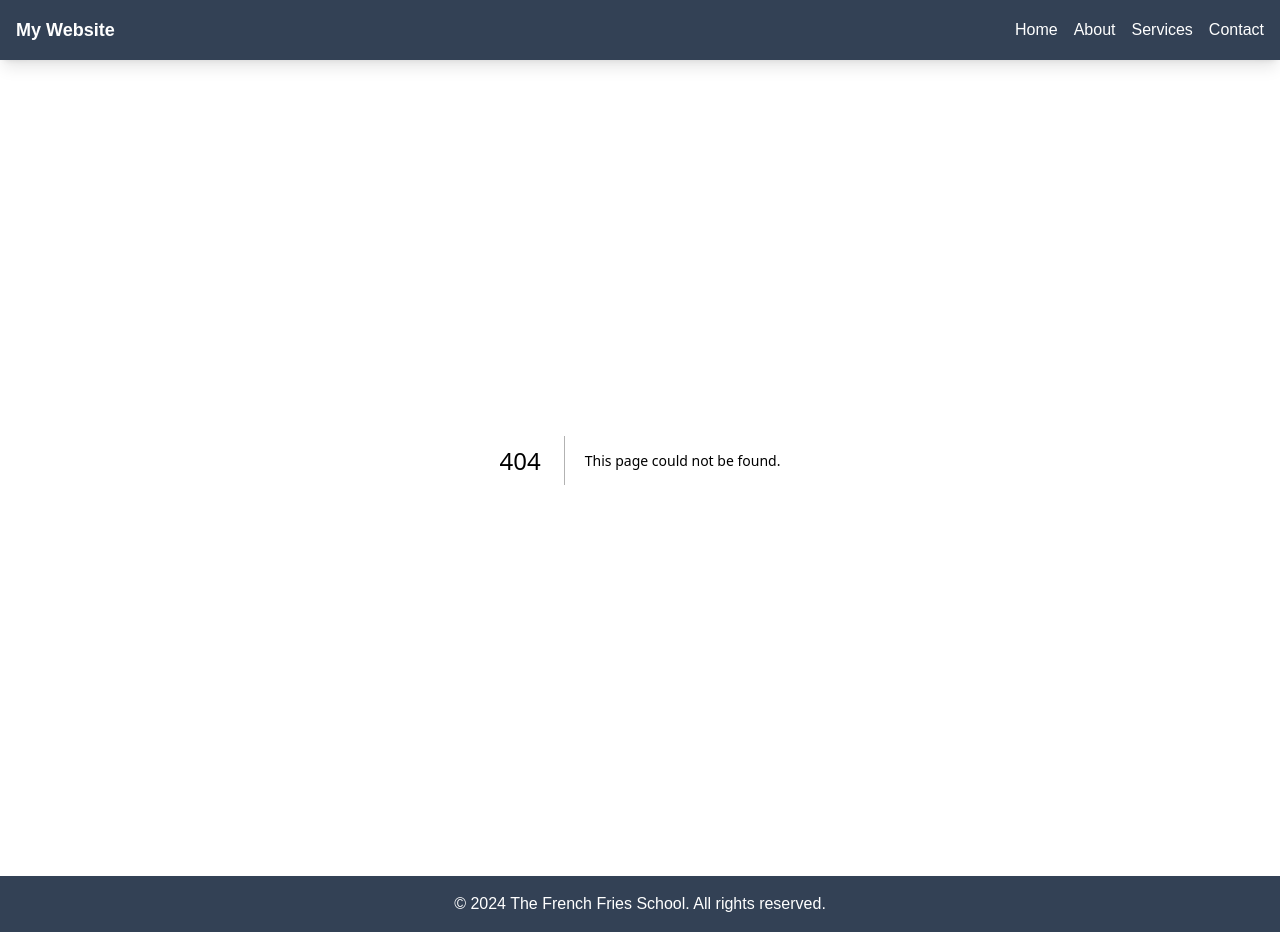
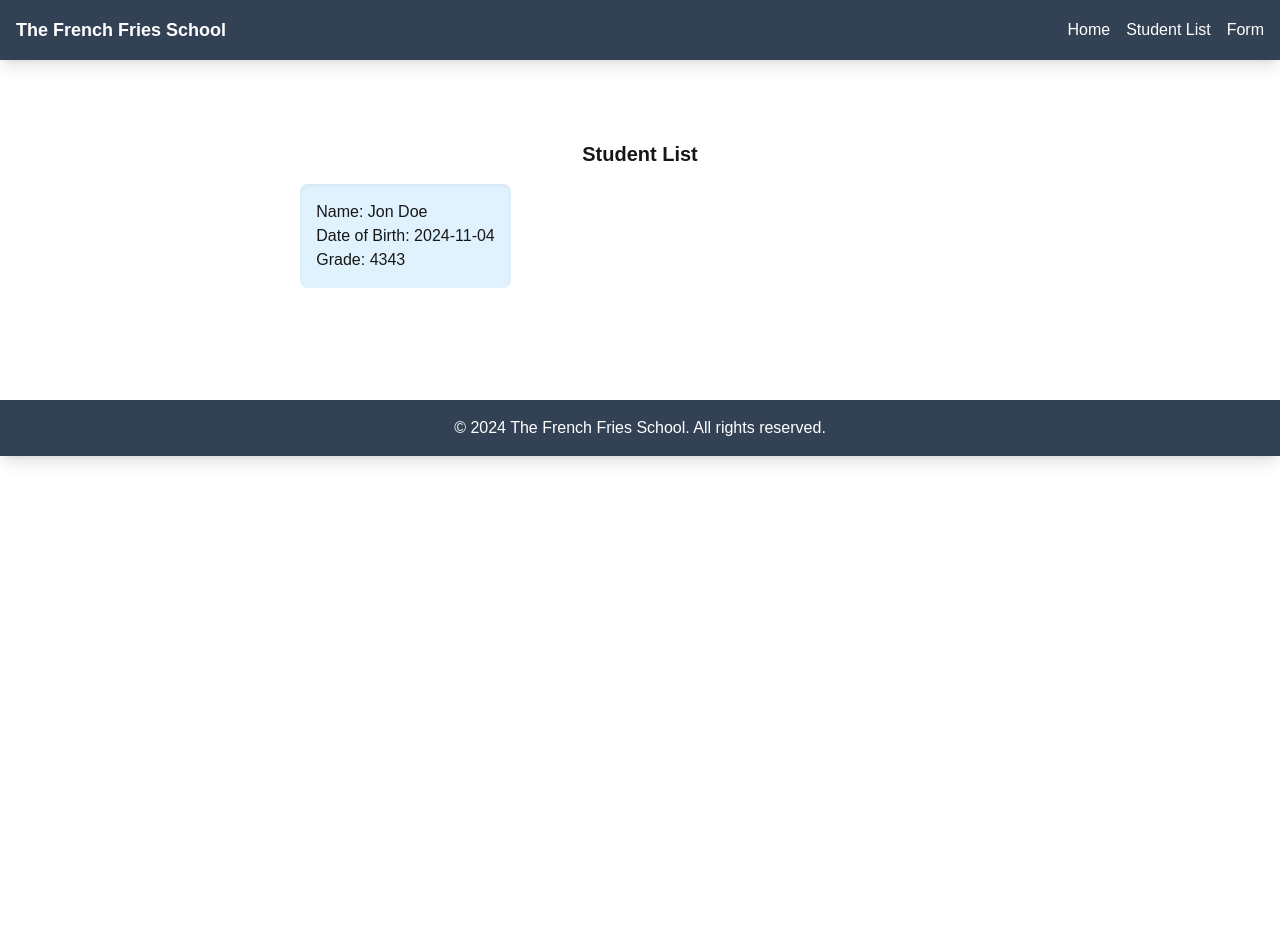
Before and after one commit to RobinSuthar/Assignment_2_web_dev, a Next.js app: page /studentList in a window 1280 px wide. Before the commit this address had no page. After the commit the page ends 800 px from the top, so only its background shows below. Built offline with nearby package versions, Linux system fonts and the light colour scheme; data requests are answered from the project's data file.

Commit message:
CSS/Functionality
Added some CSS to the new pages and corrected some functionality issues regarding the database naming.

```diff
--- a/app/components/Form.jsx
+++ b/app/components/Form.jsx
@@ -24,7 +24,7 @@ const Form = () => {
   const handleSubmit = async (e) => {
       e.preventDefault();
       try {
-        const response = await fetch('http://localhost:3300/users' , {
+        const response = await fetch('http://localhost:3300/students' , {
             method: 'POST',
             headers: {
                 'Content-Type': 'application/json'
--- a/app/components/Header.jsx
+++ b/app/components/Header.jsx
@@ -1,30 +1,22 @@
 import React from "react";
+import Link from "next/link";
 
 const Header = () => {
   return (
     <header className="bg-slate-700 text-white shadow-lg p-4">
       <nav className="flex justify-between items-center">
-        <div className="text-lg font-bold">My Website</div>
+        <div className="text-lg font-bold">The French Fries School</div>
         <ul className="flex space-x-4">
           <li>
-            <a href="#home" className="hover:text-blue-100">
+            <Link href="/" className="hover:text-blue-100">
               Home
-            </a>
+            </Link>
           </li>
           <li>
-            <a href="#about" className="hover:text-blue-100">
-              About
-            </a>
+            <Link href="/studentList">Student List</Link>
           </li>
           <li>
-            <a href="#services" className="hover:text-blue-100">
-              Services
-            </a>
-          </li>
-          <li>
-            <a href="#contact" className="hover:text-blue-100">
-              Contact
-            </a>
+            <Link href="/form">Form</Link>
           </li>
         </ul>
       </nav>
--- a/app/components/StudentList.jsx
+++ b/app/components/StudentList.jsx
@@ -12,8 +12,12 @@ const StudentList = () => {
   }, []);
 
   if (students.length === 0) {
-    <h2 className="text-xl font-semibold text-center">Student List</h2>;
-    return <p className="text-center">No students found.</p>;
+    return (
+      <div>
+        <h2 className="text-xl font-semibold text-center">Student List</h2>
+        <p className="text-center mt-8">No students found.</p>
+      </div>
+    );
   } else {
     return (
       <div className="p-4">
--- /dev/null
+++ b/app/form/page.js
@@ -0,0 +1,11 @@
+import Form from "../components/Form";
+
+export default function FormPage() {
+  return (
+    <div className="flex flex-col items-center justify-center p-8 ">
+      <main className="flex flex-col items-center justify-center p-8 ">
+      <Form />
+      </main>
+    </div>
+  );
+}
--- a/app/page.js
+++ b/app/page.js
@@ -6,9 +6,9 @@ export default function Home() {
   return (
     <div className="flex flex-col items-center justify-center p-8 ">
       <main className="flex flex-col items-center justify-center p-8 ">
-      <StudentList />
-      <Form />
-    </main>
+        <h1 className="text-2xl">Welcome to the French Fries School of Ultimate French Frying.</h1>
+        <p className="mt-8">Find your student information under the Student List, or add yourself as a student in the forms section.</p>
+      </main>
     </div>
   );
 }
--- /dev/null
+++ b/app/studentList/page.js
@@ -0,0 +1,11 @@
+import StudentList from "../components/StudentList";
+
+export default function StudentListPage() {
+  return (
+    <div className="flex flex-col items-center justify-center p-8 ">
+      <main className="flex flex-col items-center justify-center p-8 ">
+      <StudentList />
+      </main>
+    </div>
+  );
+}
--- a/db.json
+++ b/db.json
@@ -1,3 +1,11 @@
 {
-  "users": []
+  "students": [
+    {
+      "id": "da4e",
+      "firstName": "Jon",
+      "lastName": "Doe",
+      "dob": "2024-11-04",
+      "grade": "4343"
+    }
+  ]
 }
```
